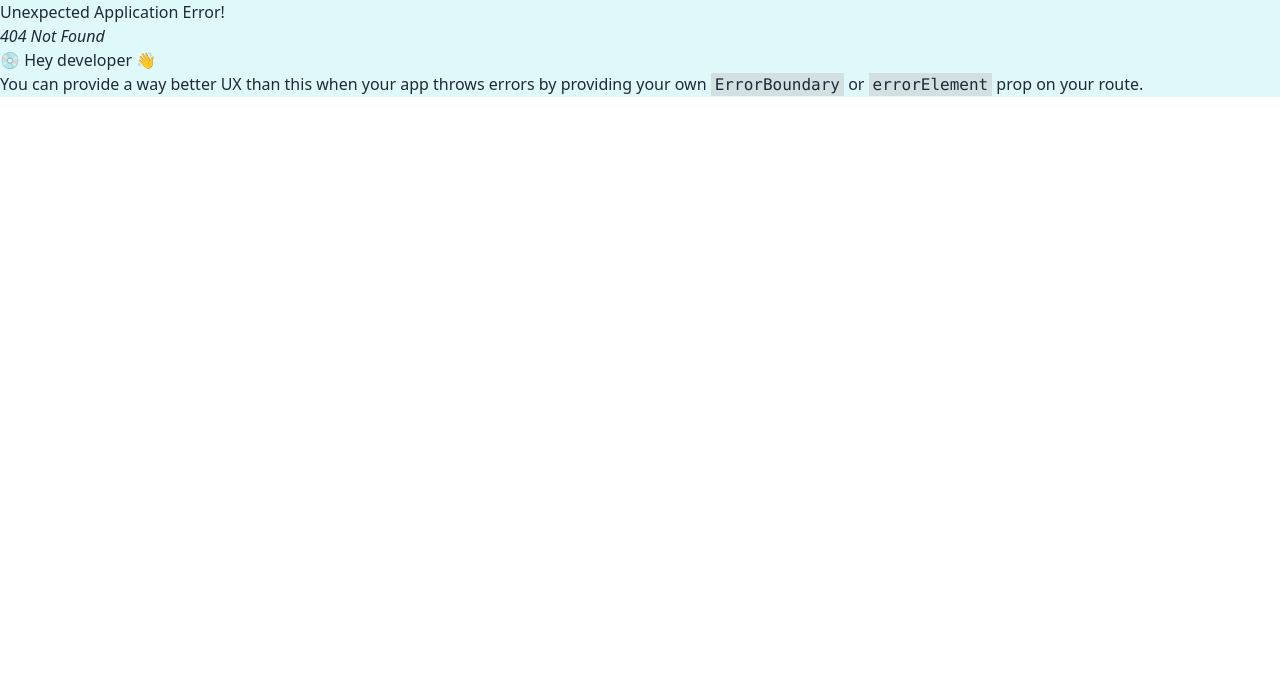
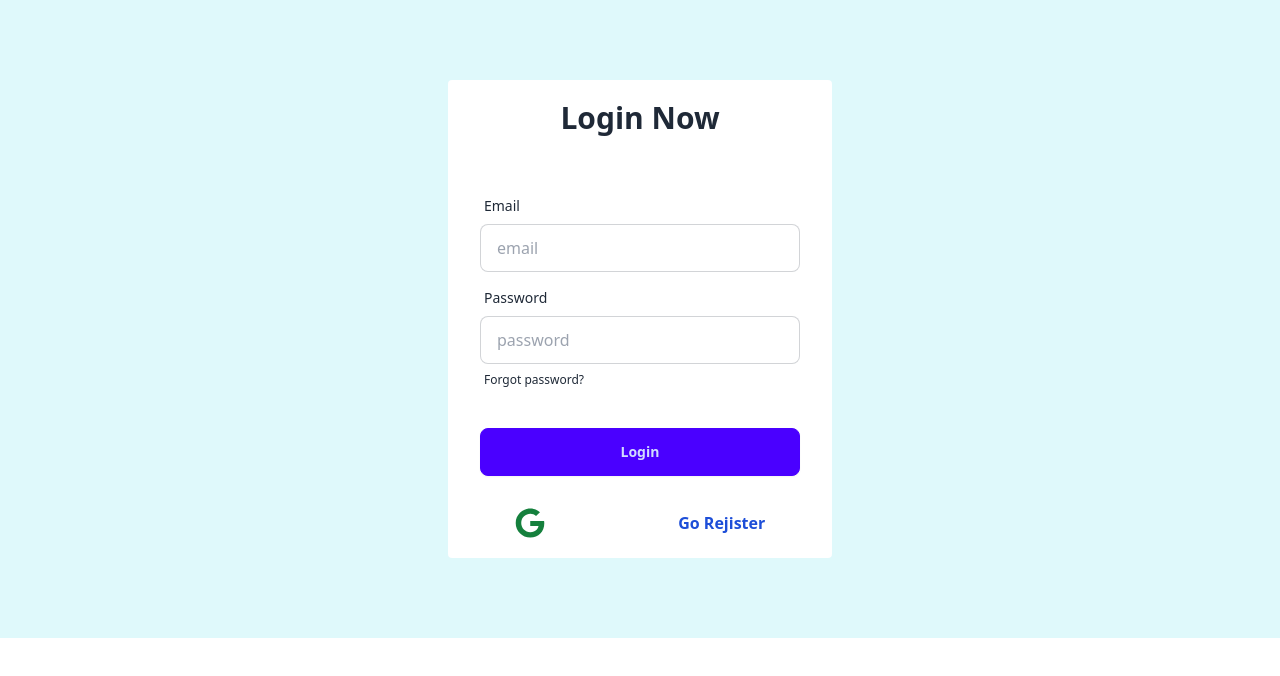
Before and after one commit to Mehedi-9T9/mehedi-mart-client, a React (Vite) app: page /login in a window 1280 px wide. Before the commit this address had no page. Shown: the top 676 px of the page. Built offline with nearby package versions, Linux system fonts and the light colour scheme; no server answers.

Commit message:
authentication complate

```diff
--- /dev/null
+++ b/firebase/firebase.config.js
@@ -0,0 +1,17 @@
+// Import the functions you need from the SDKs you need
+import { initializeApp } from "firebase/app";
+// TODO: Add SDKs for Firebase products that you want to use
+// https://firebase.google.com/docs/web/setup#available-libraries
+
+// Your web app's Firebase configuration
+const firebaseConfig = {
+    apiKey: "AIzaSyCnRGksvOFftvtfXAlBKSrSgYDpuQkJd_o",
+    authDomain: "mehedi-mart-68914.firebaseapp.com",
+    projectId: "mehedi-mart-68914",
+    storageBucket: "mehedi-mart-68914.appspot.com",
+    messagingSenderId: "1206860760",
+    appId: "1:1206860760:web:39b48f2808c242fb0890ad"
+};
+
+// Initialize Firebase
+export const app = initializeApp(firebaseConfig);
--- a/package.json
+++ b/package.json
@@ -12,13 +12,15 @@
   "dependencies": {
     "@tanstack/react-query": "^5.51.23",
     "axios": "^1.7.4",
+    "firebase": "^10.13.0",
     "localforage": "^1.10.0",
     "match-sorter": "^6.3.4",
     "react": "^18.3.1",
     "react-dom": "^18.3.1",
     "react-icons": "^5.3.0",
     "react-router-dom": "^6.26.0",
-    "sort-by": "^1.2.0"
+    "sort-by": "^1.2.0",
+    "sweetalert2": "^11.12.4"
   },
   "devDependencies": {
     "@eslint/js": "^9.8.0",
--- /dev/null
+++ b/src/Components/Pages/Authentication/Login.jsx
@@ -0,0 +1,83 @@
+import React from 'react';
+import UseAuthProvider from '../../../Hooks/UseAuthProvider';
+import Swal from 'sweetalert2';
+import { Link, useNavigate } from 'react-router-dom';
+import { FaGoogle } from 'react-icons/fa6';
+
+const Login = () => {
+    const { loginUser } = UseAuthProvider()
+    const navigate = useNavigate()
+    const handleLogin = (e) => {
+        e.preventDefault()
+        const email = e.target.email.value
+        const password = e.target.password.value
+        console.log(email, password);
+        loginUser(email, password)
+            .then((userCredential) => {
+                // Signed in
+                const user = userCredential.user;
+                console.log(user);
+                if (user) {
+                    navigate("/")
+                    Swal.fire({
+                        position: "top",
+                        icon: "success",
+                        title: "Login Successfull",
+                        showConfirmButton: false,
+                        timer: 1500
+                    });
+                }
+                // ...
+            })
+            .catch((error) => {
+                // const errorCode = error.code;
+                // const errorMessage = error.message;
+                console.log(error);
+                if (error) {
+
+                    Swal.fire({
+                        position: "top-end",
+                        icon: "error",
+                        title: "Login Fail",
+                        showConfirmButton: false,
+                        timer: 1500
+                    });
+                }
+            });
+
+    }
+    return (
+        <div className='md:p-20'>
+            <div className=" bg-base-100  w-96 mx-auto rounded">
+                <h2 className='text-center text-3xl font-semibold p-5'>Login Now</h2>
+                <form onSubmit={handleLogin} className="card-body">
+                    <div className="form-control">
+                        <label className="label">
+                            <span className="label-text">Email</span>
+                        </label>
+                        <input type="email" name='email' placeholder="email" className="input input-bordered" required />
+                    </div>
+                    <div className="form-control">
+                        <label className="label">
+                            <span className="label-text">Password</span>
+                        </label>
+                        <input type="password" name='password' placeholder="password" className="input input-bordered" required />
+                        <label className="label">
+                            <a href="#" className="label-text-alt link link-hover">Forgot password?</a>
+                        </label>
+                    </div>
+                    <div className="form-control mt-6">
+                        <button className="btn btn-primary">Login</button>
+                    </div>
+                </form>
+                <div className='flex items-center justify-around pb-5'>
+                    <button><FaGoogle className='text-3xl text-green-700'></FaGoogle></button>
+                    <Link to="/rejister"><p className='text-blue-700 font-bold'>Go Rejister</p></Link>
+                </div>
+
+            </div>
+        </div>
+    );
+};
+
+export default Login;
--- /dev/null
+++ b/src/Components/Pages/Authentication/Rejister.jsx
@@ -0,0 +1,77 @@
+import React from 'react';
+import UseAuthProvider from '../../../Hooks/UseAuthProvider';
+import Swal from 'sweetalert2';
+import { Link, useNavigate } from 'react-router-dom';
+
+const Rejister = () => {
+    const { rejisterUser } = UseAuthProvider()
+    const navigate = useNavigate()
+
+    const handleRejister = (e) => {
+        e.preventDefault()
+        const email = e.target.email.value
+        const password = e.target.password.value
+        console.log(email, password);
+        rejisterUser(email, password)
+            .then((userCredential) => {
+                // Signed up
+                const user = userCredential.user;
+                console.log(user);
+                if (user) {
+                    navigate("/")
+                    Swal.fire({
+                        position: "top",
+                        icon: "success",
+                        title: "Rejister Successfull",
+                        showConfirmButton: false,
+                        timer: 1500
+                    });
+                }
+                // ...
+            })
+            .catch((error) => {
+                // const errorCode = error.code;
+                // const errorMessage = error.message;
+                console.log(error);
+                if (error) {
+                    Swal.fire({
+                        position: "top",
+                        icon: "fail",
+                        title: "Rejister Fail",
+                        showConfirmButton: false,
+                        timer: 1500
+                    });
+                }
+                // ..
+            });
+    }
+    return (
+        <div className='md:p-20'>
+            <div className=" bg-base-100  w-96 mx-auto rounded">
+                <h2 className='text-center text-3xl font-semibold p-5'>Rejiser Now</h2>
+                <form onSubmit={handleRejister} className="card-body">
+                    <div className="form-control">
+                        <label className="label">
+                            <span className="label-text">Email</span>
+                        </label>
+                        <input type="email" name='email' placeholder="email" className="input input-bordered" required />
+                    </div>
+                    <div className="form-control">
+                        <label className="label">
+                            <span className="label-text">Password</span>
+                        </label>
+                        <input type="password" name='password' placeholder="password" className="input input-bordered" required />
+
+                    </div>
+                    <div className="form-control mt-6">
+                        <button className="btn btn-primary">Login</button>
+                    </div>
+                </form>
+                <Link to="/login"><p className='text-blue-700 font-bold pb-5 text-center'>Go Login</p></Link>
+
+            </div>
+        </div>
+    );
+};
+
+export default Rejister;
--- a/src/Components/Pages/Navbar/Navbar.jsx
+++ b/src/Components/Pages/Navbar/Navbar.jsx
@@ -1,7 +1,32 @@
 import React from 'react';
 import { FaHome, FaShoppingCart } from "react-icons/fa";
+import UseAuthProvider from '../../../Hooks/UseAuthProvider';
+
+import { getAuth, signOut } from "firebase/auth";
+import { app } from '../../../../firebase/firebase.config';
+import { Link } from 'react-router-dom';
 
 const Navbar = () => {
+    const { users } = UseAuthProvider()
+    const auth = getAuth(app)
+    const handleLogout = () => {
+        signOut(auth).then(() => {
+            // Sign-out successful.
+            Swal.fire({
+                position: "top",
+                icon: "success",
+                title: "Logout Successfull",
+                showConfirmButton: false,
+                timer: 1500
+            });
+        }).catch((error) => {
+            // An error happened.
+            console.log(error);
+        });
+
+    }
+
+
     return (
         <>
 
@@ -37,11 +62,11 @@ const Navbar = () => {
                     </div>
                     <div className="dropdown dropdown-end ml-2 md:ml-5">
                         <div tabIndex={0} role="button" className="btn btn-ghost btn-circle avatar">
-                            <div className="w-10 rounded-full">
+                            {users ? <div className="w-10 rounded-full">
                                 <img
                                     alt="Tailwind CSS Navbar component"
                                     src="https://img.daisyui.com/images/stock/photo-1534528741775-53994a69daeb.webp" />
-                            </div>
+                            </div> : <Link to="/login"><button className='text-white bg-black px-5 py-2 rounded'>Login</button></Link>}
                         </div>
                         <ul
                             tabIndex={0}
@@ -53,7 +78,7 @@ const Navbar = () => {
                                 </a>
                             </li>
                             <li><a>Settings</a></li>
-                            <li><a>Logout</a></li>
+                            <li><a onClick={handleLogout}>Logout</a></li>
                         </ul>
                     </div>
                 </div>
--- /dev/null
+++ b/src/Components/Provider/AuthProvider.jsx
@@ -0,0 +1,52 @@
+import React, { createContext, useEffect, useState } from 'react';
+
+import { getAuth, createUserWithEmailAndPassword, onAuthStateChanged, signInWithEmailAndPassword } from "firebase/auth";
+import { app } from '../../../firebase/firebase.config';
+
+
+export const AuthContext = createContext(null)
+const AuthProvider = ({ children }) => {
+    const [users, setUsers] = useState(null)
+    console.log(users);
+
+
+    const auth = getAuth(app);
+    const rejisterUser = (email, password) => {
+        return createUserWithEmailAndPassword(auth, email, password)
+    }
+
+    const loginUser = (email, password) => {
+        return signInWithEmailAndPassword(auth, email, password)
+    }
+
+    useEffect(() => {
+        onAuthStateChanged(auth, (user) => {
+            if (user) {
+                // User is signed in, see docs for a list of available properties
+                // https://firebase.google.com/docs/reference/js/auth.user
+                const uid = user.uid;
+                setUsers(user)
+                // ...
+            } else {
+                // User is signed out
+                setUsers(null)
+                // ...
+            }
+        });
+    }, [auth])
+
+
+    const authInfo = { rejisterUser, loginUser, users }
+
+
+    return (
+        <>
+            <AuthContext.Provider value={authInfo}>
+                {children}
+            </AuthContext.Provider>
+        </>
+    )
+
+};
+
+export default AuthProvider;
--- /dev/null
+++ b/src/Hooks/UseAuthProvider.jsx
@@ -0,0 +1,9 @@
+import React, { useContext } from 'react';
+import { AuthContext } from '../Components/Provider/AuthProvider';
+
+const UseAuthProvider = () => {
+    const all = useContext(AuthContext)
+    return all
+};
+
+export default UseAuthProvider;
--- a/src/main.jsx
+++ b/src/main.jsx
@@ -4,14 +4,17 @@ import './index.css'
 import { RouterProvider } from 'react-router-dom'
 import Routes from './Components/Routes/Routes.jsx'
 import { QueryClient, QueryClientProvider } from '@tanstack/react-query'
+import AuthProvider from './Components/Provider/AuthProvider.jsx'
 const queryClient = new QueryClient()
 
 createRoot(document.getElementById('root')).render(
   <StrictMode>
     <QueryClientProvider client={queryClient}>
-      <div className='max-w-7xl mx-auto'>
-        <RouterProvider router={Routes} />
-      </div>
+      <AuthProvider>
+        <div className='max-w-7xl mx-auto'>
+          <RouterProvider router={Routes} />
+        </div>
+      </AuthProvider>
 
     </QueryClientProvider>
 
```
Also changed, not shown: src/Components/Routes/Routes.jsx (+10 -0 lines), 1 other file (tests, documents, lock files or other folders).
